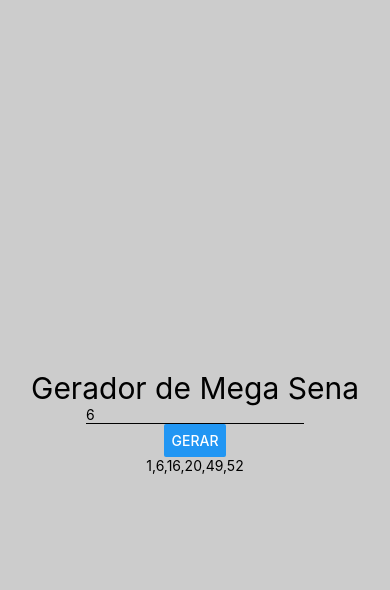
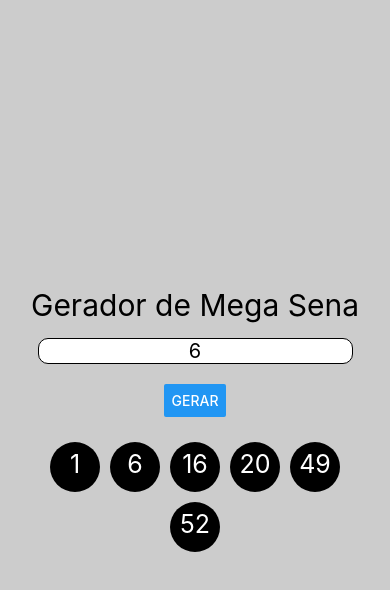
Before and after one commit to regeshengen/react, a React Native app in the folder fundamentos/: screen / in a window 390 px wide. Both pictures are taken after a click on the button "GERAR". Shown: the top 590 px of the page. Built offline with nearby package versions, Linux system fonts and the light colour scheme.

Commit message:
sequência: componente gerador de números da mega-sena

```diff
--- a/fundamentos/src/components/megasena/Mega.js
+++ b/fundamentos/src/components/megasena/Mega.js
@@ -1,11 +1,13 @@
 import React, { Component } from 'react'
-import { Text, TextInput, Button } from 'react-native'
+import { Text, TextInput, Button, View } from 'react-native'
 import Style from './../style'
+import Numero from './Numero'
 
 export default class Mega extends Component {
 
     state = {
-        qtd: this.props.qtd
+        qtd: this.props.qtd,
+        numeros: []
     }
 
     alterar = (nova_qtd) => {
@@ -23,21 +25,26 @@
 
     }
 
+    exibirNumeros = () => {
+        const number = this.state.numeros
+        return number.map(num => {
+            return <Numero key={num} num={num} />
+        })
+    }
+
     render() {
         return (
             <>
                 <Text style={Style.h1}>Gerador de Mega Sena</Text>
                 <TextInput
                     keyboardType={'numeric'}
-                    style={{borderBottomWidth: 1}}
+                    style={{borderWidth: 1, fontSize: 20, textAlign: 'center', borderRadius: 10, marginTop: 15, backgroundColor: '#FFF'}}
                     placeholder="Quantidade"
                     value={`${this.state.qtd}`}
                     onChangeText={this.alterar}
                 ></TextInput>
-                <Button title='Gerar' onPress={this.gerarNumeros} ></Button>
-                <Text>
-                    {`${this.state.numeros}`}
-                </Text>
+                <View style={{margin: 20}}><Button title='Gerar' onPress={this.gerarNumeros} ></Button></View>
+                <View style={{flexDirection: 'row', flexWrap: 'wrap', justifyContent: 'center'}}>{this.exibirNumeros()}</View>
             </>
         )
     }
--- /dev/null
+++ b/fundamentos/src/components/megasena/Numero.js
@@ -0,0 +1,29 @@
+import React from 'react'
+import { Text, View, StyleSheet } from 'react-native'
+import Style from '../style'
+
+export default ({num}) => {
+      return(
+         <View style={style.Container}>
+             <Text style={style.Num}>
+                {num}
+             </Text>
+         </View>
+      )
+}
+
+const style = StyleSheet.create({
+    Container: {
+        height: 50,
+        width: 50,
+        backgroundColor: '#000',
+        margin: 5,
+        borderRadius: 25,
+    },
+    Num: {
+        color: '#FFF',
+        fontSize: 25,
+        textAlign: 'center',
+        padding: 7
+    }
+})
```
